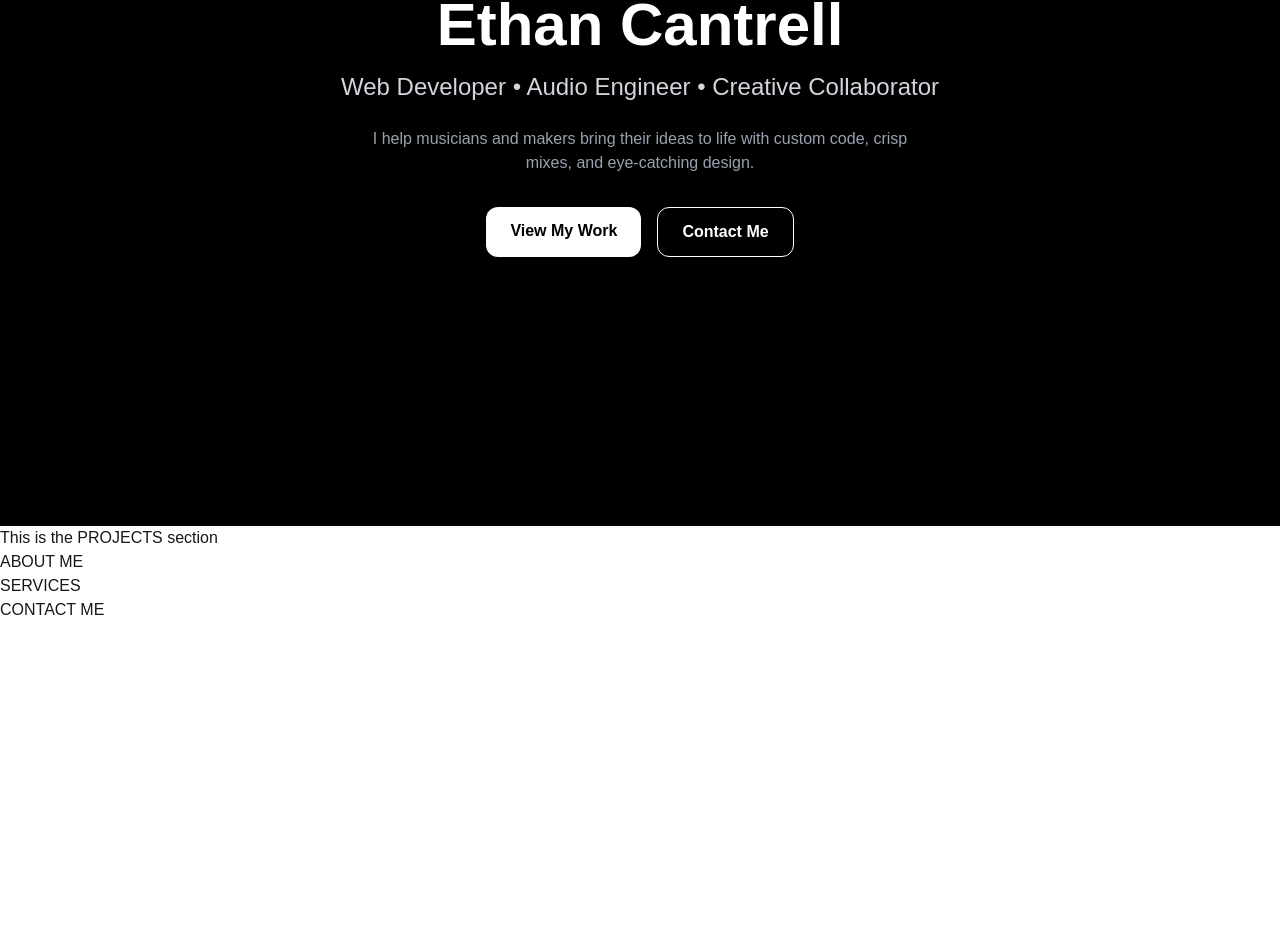
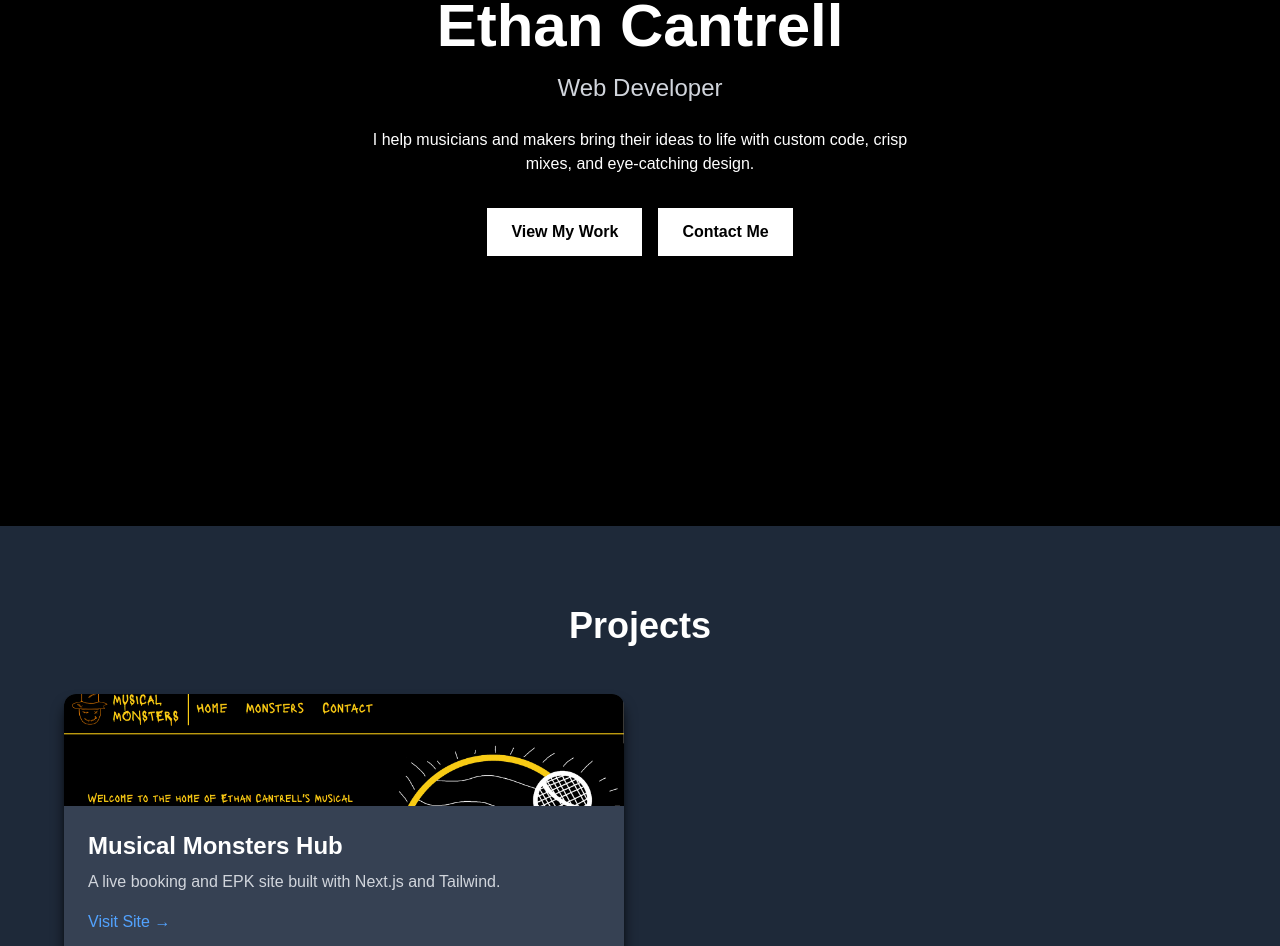
Before and after one commit to Holliewood67/Portfolio2025, a Next.js app: page / in a window 1280 px wide. Shown: the part 274-1220 px from the top of the page. Before the commit the page ends 896 px from the top, so only its background shows below. Built offline with nearby package versions, Linux system fonts and the light colour scheme.

Commit message:
added projects section with some semi-decent Tailwind styling. Admire it. Love it.

```diff
--- a/src/app/components/hero.tsx
+++ b/src/app/components/hero.tsx
@@ -1,13 +1,13 @@
 export default function Hero() {
-    return (
-    <section id="home" className="h-screen w-screen flex flex-col items-center justify-center text-center px-4 bg-black text-white">
-        <h1 className="text-5xl md:text-6xl font-bold mb-4">Ethan Cantrell</h1>
-        <p className="text-xl md:text-2xl text-gray-300 mb-6">Web Developer • Audio Engineer • Creative Collaborator</p>
-        <p className="max-w-xl text-gray-400 mb-8">I help musicians and makers bring their ideas to life with custom code, crisp mixes, and eye-catching design.</p>
-        <div className="flex gap-4">
-        <a href="#projects" className="bg-white text-black px-6 py-3 rounded-xl font-semibold hover:bg-gray-200 transition">View My Work</a>
-        <a href="#contact" className="border border-white px-6 py-3 rounded-xl font-semibold hover:bg-white hover:text-black transition">Contact Me</a>
-        </div>
-    </section>
+    return(
+        <section id="home" className="h-screen w-screen flex flex-col items-center justify-center text-center px-4 bg-black text-white">
+            <h1 className="text-5xl md:text-6xl font-bold mb-4">Ethan Cantrell</h1>
+            <p className="text-xl md:text-2xl text-gray-300 mb-6">Web Developer</p>
+            <p className="max-w-xl text-white mb-8">I help musicians and makers bring their ideas to life with custom code, crisp mixes, and eye-catching design.</p>
+            <div className="flex gap-4">
+                <a href="#projects" className="bg-white text-black px-6 py-3 rounded-x1 font-semibold hover:bg-gray-400 transition">View My Work</a>
+                <a href="#contact" className="bg-white text-black px-6 py-3 rounded-x1 font-semibold hover:bg-gray-400 transition">Contact Me</a>
+            </div>
+        </section>
     )
 }
--- /dev/null
+++ b/src/app/components/projects.tsx
@@ -0,0 +1,32 @@
+export default function Projects(){
+    const projects =[
+        {
+            title: "Musical Monsters Hub",
+            description: "A live booking and EPK site built with Next.js and Tailwind.",
+            siteLink: "www.MusicalMonstersTulsa.com",
+            gitHub: "https://github.com/Holliewood67/musical-monsters",
+            image:"/images/mmsitepic.png"
+        },
+    ]
+    return(
+        <section id="projects" className="py-20 px-4 bg-gray-800 text-white">
+            <div className="max-w-6xl mx-auto">
+                <h2 className="text-4xl font-bold mb-12 text-center">Projects</h2>
+                <div className="grid grid-cols-1 md:grid-cols-2 gap-8">
+                    {projects.map((project, id) => (
+                        <div key={id} className="bg-gray-700 hover:bg-gray-600 rounded-xl overflow-hidden shadow-black shadow-lg hover:shadow-2xl transition-shadow duration-360">
+                            <img src={project.image} alt={project.title} className="w-full h-28 object-cover" />
+                            <div className="p-6">
+                                <h3 className="text-2xl font-semibold mb-2">{project.title}</h3>
+                                <p className="text-gray-300 mb-4">{project.description}</p>
+                                <a href={project.siteLink} target="_blank" rel="noopener noreferrer" className="text-blue-400 hover:underline" >
+                                    Visit Site →
+                                </a>
+                            </div>
+                        </div>
+                    ))}
+                </div>
+            </div>
+        </section>
+    )
+}
--- a/src/app/page.tsx
+++ b/src/app/page.tsx
@@ -1,14 +1,13 @@
 import Image from "next/image";
 import Hero from "./components/hero";
+import Projects from "./components/projects";
 
 export default function Home() {
   return (
     <div className="grid justify-items-center">
       <main>
         <Hero />
-        <div>
-          <h1>This is the PROJECTS section</h1>
-        </div>
+        <Projects />
         <div>
           <h1>ABOUT ME</h1>
         </div>
```
Also changed, not shown: public/images/mmsitepic.png (added).
